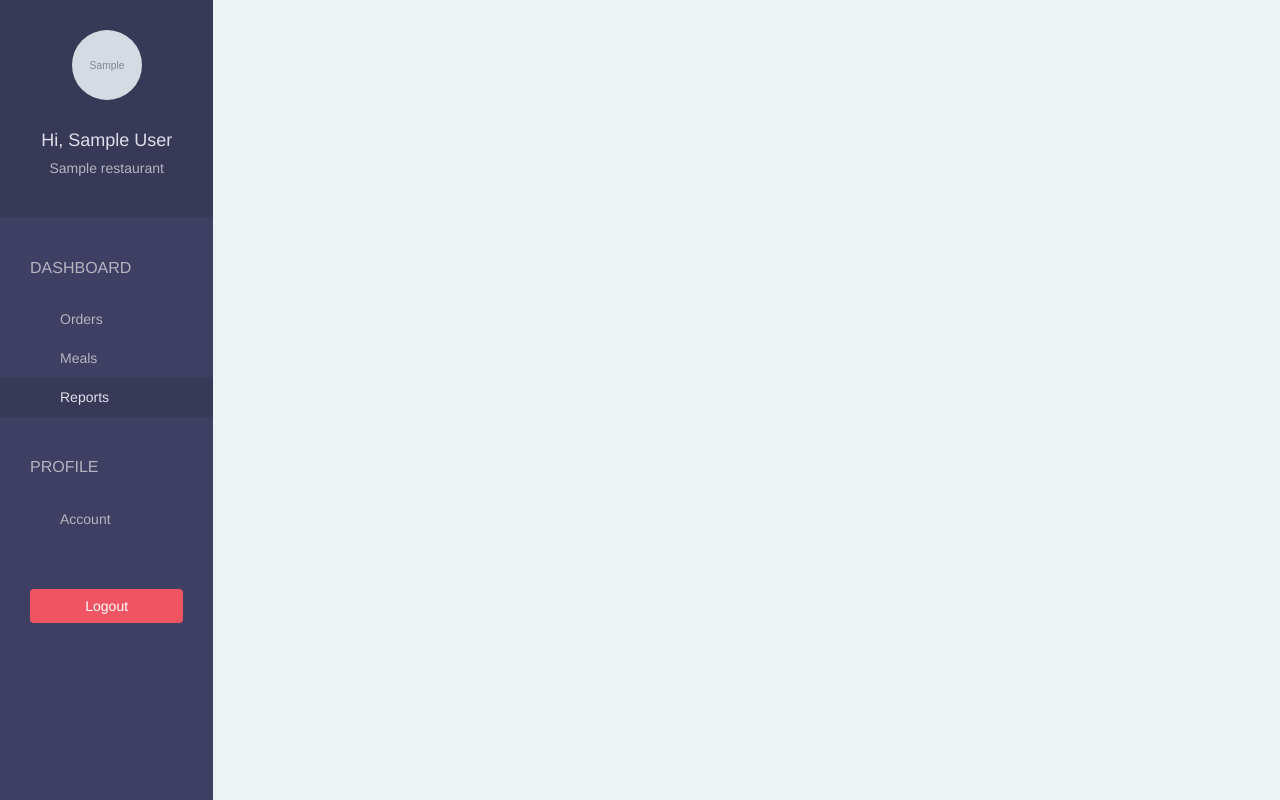
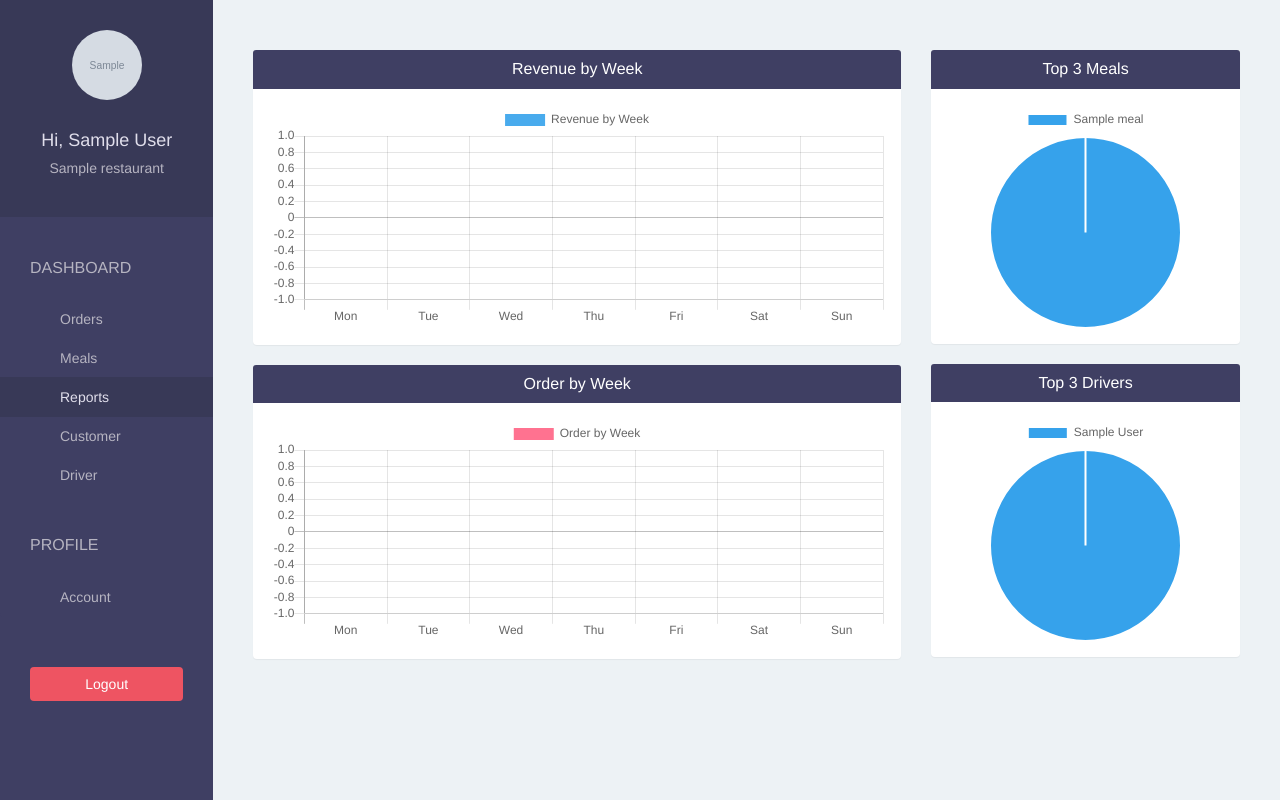
Before and after one commit to twhyn/iOS-FDA, a Django app: page /restaurant/report/ in a window 1280 px wide. Run offline with Django 3.2, Linux system fonts and the light colour scheme; a user stored in the database is signed in; tables that the repository leaves empty hold one stand-in row (values such as "Sample post"); grey boxes marked "Sample" are stand-in pictures; some libraries are stand-ins or nearby versions.

Commit message:
driver mvc, wip on customer and driver report

```diff
--- a/foodDeliveryApp/settings.py
+++ b/foodDeliveryApp/settings.py
@@ -179,3 +179,6 @@ SOCIAL_AUTH_PIPELINE = (
     'social.pipeline.social_auth.load_extra_data',
     'social.pipeline.user.user_details',
 )
+
+# Stripe configuration
+STRIPE_API_KEY = os.environ['STRIPE_API_KEY']
--- a/foodDeliveryApp/urls.py
+++ b/foodDeliveryApp/urls.py
@@ -30,16 +30,26 @@ urlpatterns = [
     url(r'^restaurant/meal/edit/(?P<meal_id>\d+)/$', views.restaurant_edit_meal, name = 'restaurant-edit-meal'),
 
     url(r'^restaurant/order/$', views.restaurant_order, name = 'restaurant-order'),
+    url(r'^restaurant/customer/$', views.restaurant_customer, name = 'restaurant-customer'),
+    url(r'^restaurant/driver/$', views.restaurant_driver, name = 'restaurant-driver'),
     url(r'^restaurant/report/$', views.restaurant_report, name = 'restaurant-report'),
-    # convert-token (sign in/up)
-    # revoke-token (sign out)
 
     url(r'^api/restaurant/order/notification/(?P<last_request_time>.+)/$', apis.restaurant_order_notification),
 
-    # customer APIs
+    # CUSTOMER APIs
     url(r'^api/customer/restaurants/$', apis.customer_get_restaurants),
     url(r'^api/customer/meals/(?P<restaurant_id>\d+)/$', apis.customer_get_meals),
     url(r'^api/customer/order/add/$', apis.customer_add_order),
     url(r'^api/customer/order/latest/$', apis.customer_get_latest_order),
+    url(r'^api/customer/driver/location/$', apis.customer_driver_location),
+
+    # DRIVERS APIs
+    url(r'^api/driver/orders/ready/$', apis.driver_get_ready_orders),
+    url(r'^api/driver/order/pick/$', apis.driver_pick_order),
+    url(r'^api/driver/order/latest/$', apis.driver_get_latest_order),
+    url(r'^api/driver/order/complete/$', apis.driver_complete_order),
+    url(r'^api/driver/revenue/$', apis.driver_get_revenue),
+    url(r'^api/driver/location/update/$', apis.driver_update_location),
+
 
 ] + static(settings.MEDIA_URL, document_root=settings.MEDIA_ROOT)
--- a/iOSfoodDeliveryApp/models.py
+++ b/iOSfoodDeliveryApp/models.py
@@ -36,6 +36,7 @@ class Driver(models.Model):
   avatar  = models.CharField(max_length=500)
   phone   = models.CharField(max_length=500, blank=True)
   address = models.CharField(max_length=500, blank=True)
+  location = models.CharField(max_length=500, blank=True)
 
   def __str__(self):
     # get_full_name from user model of django
@@ -73,6 +74,9 @@ class Order(models.Model):
   created_at  = models.DateTimeField(default = timezone.now)
   picked_at   = models.DateTimeField(blank = True, null = True)
 
+  def __str__(self):
+        return str(self.id)
+
 class OrderDetails(models.Model):
     order = models.ForeignKey(Order, related_name='order_details')
     meal = models.ForeignKey(Meal)
--- /dev/null
+++ b/iOSfoodDeliveryApp/templates/restaurant/driver.html
@@ -0,0 +1,5 @@
+{% extends 'restaurant/home.html' %}
+{% load bootstrap3 %}
+
+{% block page %}
+{% endblock %}
--- a/iOSfoodDeliveryApp/templates/restaurant/home.html
+++ b/iOSfoodDeliveryApp/templates/restaurant/home.html
@@ -32,6 +32,8 @@
 
   {% url 'restaurant-order' as restaurant_order_url %}
   {% url 'restaurant-meal' as restaurant_meal_url %}
+  {% url 'restaurant-customer' as restaurant_customer_url %}
+  {% url 'restaurant-driver' as restaurant_driver_url %}
   {% url 'restaurant-report' as restaurant_report_url %}
   {% url 'restaurant-account' as restaurant_account_url %}
 
@@ -45,11 +47,14 @@
 
   <div class="list-group">
     <span class="text-uppercase">Dashboard</span>
+
     <a href="{% url 'restaurant-order' %}"
         class="list-group-item
         {% if request.path == restaurant_order_url %}
         active
-        {% endif %}" >Orders</a>
+        {% endif %}" > Orders
+        <span class="badge"></span>
+    </a>
     <a href="{% url 'restaurant-meal' %}"
         class="list-group-item
         {% if request.path == restaurant_meal_url %}
@@ -60,6 +65,16 @@
         {% if request.path == restaurant_report_url %}
         active
         {% endif %}">Reports</a>
+    <a href="{% url 'restaurant-customer' %}"
+        class="list-group-item
+        {% if request.path == restaurant_customer_url %}
+        active
+        {% endif %}">Customer</a>
+    <a href="{% url 'restaurant-driver' %}"
+        class="list-group-item
+        {% if request.path == restaurant_driver_url %}
+        active
+        {% endif %}">Driver</a>
 
     <span class="text-uppercase">Profile</span>
     <a href="{% url 'restaurant-account' %}"
--- a/iOSfoodDeliveryApp/templates/restaurant/meal.html
+++ b/iOSfoodDeliveryApp/templates/restaurant/meal.html
@@ -1,8 +1,6 @@
 {% extends 'restaurant/home.html' %}
 
 {% block page %}
-  Meals page
-
   <div class="panel">
     <div class="panel-heading bg-blue">
       <h4 class="panel-title text-center text-white">
--- a/iOSfoodDeliveryApp/templates/restaurant/report.html
+++ b/iOSfoodDeliveryApp/templates/restaurant/report.html
@@ -1,4 +1,151 @@
 {% extends 'restaurant/home.html' %}
 
+{% block script %}
+  <script src="https://cdnjs.cloudflare.com/ajax/libs/Chart.js/2.4.0/Chart.min.js"></script>
+{% endblock %}
+
 {% block page %}
+
+  <div class="row">
+    <div class="col-lg-8">
+      <!-- REVENUE by week -->
+        <div class="panel">
+
+          <div class="panel-heading bg-blue">
+            <h4 class="panel-title text-center text-white">
+              Revenue by Week
+            </h4>
+          </div>
+
+          <div class="panel-body">
+            <canvas id="revenueChart" height="110"></canvas>
+            <script>
+              var ctx = document.getElementById("revenueChart").getContext("2d");
+              var data = {
+                labels: ["Mon", "Tue", "Wed", "Thu", "Fri", "Sat", "Sun"],
+                datasets: [
+                  {
+                    label: "Revenue by Week",
+                    backgroundColor: "rgba(54,162,235,0.9)",
+                    hoverBackgroundColor: "rgba(54,162,235,1)",
+                    data: {{ revenue }}
+                  }
+                ]
+              };
+
+              new Chart(ctx, {
+                type: 'bar',
+                data: data
+              });
+
+            </script>
+          </div>
+        </div>
+
+      <!-- ORDER by week -->
+        <div class="panel">
+
+          <div class="panel-heading bg-blue">
+            <h4 class="panel-title text-center text-white">
+              Order by Week
+            </h4>
+          </div>
+
+          <div class="panel-body">
+            <canvas id="orderChart" height="110"></canvas>
+            <script>
+              var ctx = document.getElementById("orderChart").getContext("2d");
+              var data = {
+                labels: ["Mon", "Tue", "Wed", "Thu", "Fri", "Sat", "Sun"],
+                datasets: [
+                  {
+                    label: "Order by Week",
+                    backgroundColor: "rgba(255,99,132,0.9)",
+                    hoverBackgroundColor: "rgba(255,99,132,1)",
+                    data: {{ orders }}
+                  }
+                ]
+              };
+
+              new Chart(ctx, {
+                type: 'bar',
+                data: data
+              });
+
+            </script>
+          </div>
+        </div>
+    </div>
+    <div class="col-lg-4">
+      <!-- top 3 MEALS -->
+        <div class="panel">
+
+          <div class="panel-heading bg-blue">
+            <h4 class="panel-title text-center text-white">
+              Top 3 Meals
+            </h4>
+          </div>
+
+          <div class="panel-body">
+            <canvas id="mealChart" height="242"></canvas>
+            <script>
+              var ctx = document.getElementById("mealChart").getContext("2d");
+              var data = {
+                labels: {{ meal.labels|safe }},
+                datasets: [
+                  {
+                    backgroundColor: [
+                      "#36A2EB", "#FFCE56", "#FF6384"
+                    ],
+                    data: {{ meal.data }}
+                  }
+                ]
+              };
+
+              new Chart(ctx, {
+                type: 'pie',
+                data: data
+              });
+
+            </script>
+          </div>
+        </div>
+
+      <!-- top 3 DRIVERS -->
+        <div class="panel">
+
+          <div class="panel-heading bg-blue">
+            <h4 class="panel-title text-center text-white">
+              Top 3 Drivers
+            </h4>
+          </div>
+
+          <div class="panel-body">
+            <canvas id="driverChart" height="242"></canvas>
+            <script>
+              var ctx = document.getElementById("driverChart").getContext("2d");
+              var data = {
+                labels: {{ driver.labels|safe }},
+                datasets: [
+                  {
+                    backgroundColor: [
+                      "#36A2EB", "#FFCE56", "#FF6384"
+                    ],
+                    data: {{ driver.data }}
+                  }
+                ]
+              };
+
+              new Chart(ctx, {
+                type: 'pie',
+                data: data
+              });
+
+            </script>
+          </div>
+        </div>
+
+    </div>
+  </div>
+
 {% endblock %}
--- a/iOSfoodDeliveryApp/views.py
+++ b/iOSfoodDeliveryApp/views.py
@@ -5,7 +5,9 @@ from iOSfoodDeliveryApp.forms import UserForm, RestaurantForm, UserFormUpdate, M
 from django.contrib.auth import authenticate, login
 
 from django.contrib.auth.models import User
-from iOSfoodDeliveryApp.models import Meal, Order, Driver
+from iOSfoodDeliveryApp.models import Meal, Order, Driver, Customer
+
+from django.db.models import Sum, Count, Case, When
 
 # homepage
 def home(request):
@@ -84,11 +86,69 @@ def restaurant_edit_meal(request, meal_id):
 # ################## #
 @login_required(login_url='/restaurant/sign-in/')
 def restaurant_order(request):
-  return render(request, 'restaurant/order.html', {})
+  if request.method == "POST":
+    order = Order.objects.get(id = request.POST["id"], restaurant = request.user.restaurant)
+
+    if order.status == Order.COOKING:
+        order.status = Order.READY
+        order.save()
+
+  orders = Order.objects.filter(restaurant = request.user.restaurant).order_by("-id")
+  return render(request, 'restaurant/order.html', {"orders": orders})
 
 @login_required(login_url='/restaurant/sign-in/')
 def restaurant_report(request):
-  return render(request, 'restaurant/report.html', {})
+  # calculate revenue and order quantity by current week
+  from datetime import datetime, timedelta
+
+  revenue = []
+  orders = []
+
+  # calculate weekdays
+  today = datetime.now()
+  current_weekdays = [today + timedelta(days = i) for i in range(0 - today.weekday(), 7 - today.weekday())]
+
+  for day in current_weekdays:
+    delivered_orders = Order.objects.filter(
+      restaurant = request.user.restaurant,
+      status = Order.DELIVERED,
+      created_at__year = day.year,
+      created_at__month = day.month,
+      created_at__day = day.day,
+    )
+    revenue.append(sum(order.total for order in delivered_orders))
+    orders.append(delivered_orders.count())
+
+
+  # top 3 meals
+  top3_meals = Meal.objects.filter(restaurant = request.user.restaurant)\
+              .annotate(total_order = Sum('orderdetails__quantity'))\
+              .order_by("-total_order")[:3]
+  meal = {
+    "labels": [meal.name for meal in top3_meals],
+    "data": [meal.total_order or 0 for meal in top3_meals]
+  }
+
+  # top 3 drivers
+  top3_drivers = Driver.objects.annotate(
+      total_order = Count(
+        Case (
+          When(order__restaurant = request.user.restaurant, then = 1)
+        )
+      )
+  ).order_by("-total_order")[:3]
+
+  driver = {
+    "labels": [driver.user.get_full_name() for driver in top3_drivers],
+    "data": [driver.total_order for driver in top3_drivers]
+  }
+
+  return render(request, 'restaurant/report.html', {
+    "revenue": revenue,
+    "orders": orders,
+    "meal": meal,
+    "driver": driver,
+    })
 
 # signup
 def restaurant_sign_up(request):
@@ -120,3 +180,18 @@ def restaurant_sign_up(request):
     "user_form": user_form,
     "restaurant_form": restaurant_form
     })
+
+# ################## #
+# restaurant customer#
+# ################## #
+@login_required(login_url='/restaurant/sign-in/')
+def restaurant_customer(request):
+  return render(request, 'restaurant/customer.html', {})
+
+
+# ################## #
+# restaurant driver  #
+# ################## #
+@login_required(login_url='/restaurant/sign-in/')
+def restaurant_driver(request):
+  return render(request, 'restaurant/driver.html', {})
```
Also changed, not shown: iOSfoodDeliveryApp/apis.py (+182 -19 lines), iOSfoodDeliveryApp/serializers.py (+12 -0 lines), iOSfoodDeliveryApp/templates/restaurant/customer.html (added, +38 -0 lines), requirements.txt (+11 -1 lines), iOSfoodDeliveryApp/migrations/0005_driver_location.py (added), 3 other files.
